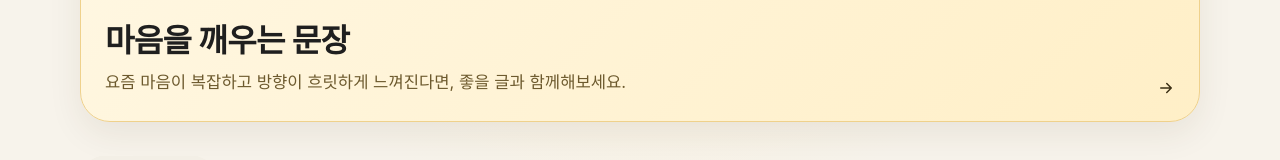
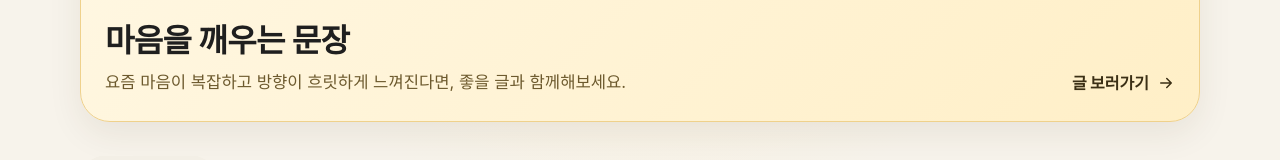
Before and after one commit to inhwoi7/dasangdam-main, a Next.js app: page / in a window 1280 px wide. Shown: the part 305-465 px from the top of the page. Built offline with nearby package versions, Linux system fonts and the light colour scheme.

Commit message:
내용 수정

```diff
--- a/app/page.tsx
+++ b/app/page.tsx
@@ -22,7 +22,17 @@ const CONSULT_CHANNELS = [
   },
 ];
 
-const FEATURED_CONSULTS = [
+type FeaturedConsult = {
+  id: string;
+  badge: string;
+  title: string;
+  subtitle: string;
+  description: string;
+  href: string;
+  cta: string;
+};
+
+const FEATURED_CONSULTS: FeaturedConsult[] = [
   {
     id: "today-recommend",
     badge: "TODAY'S PICK",
@@ -30,6 +40,8 @@ const FEATURED_CONSULTS = [
     subtitle: "오늘 하루를 지탱하는 글",
     description:
       "요즘 마음이 복잡하고 방향이 흐릿하게 느껴진다면, 좋을 글과 함께해보세요.",
+    href: "/blog/comforting-myself-in-spring",
+    cta: "글 보러가기",
   },
 ];
 
@@ -126,10 +138,6 @@ const BRAND = {
   title: "다상담",
   subtitle: "써니와 함께하는 인생의 지혜로운 쉼터",
 };
-
-const ACTIVE_CONSULT_CHANNEL = CONSULT_CHANNELS.find(
-  (item) => item.href && item.href !== "#"
-);
 
 function SunLogo() {
   return (
```
